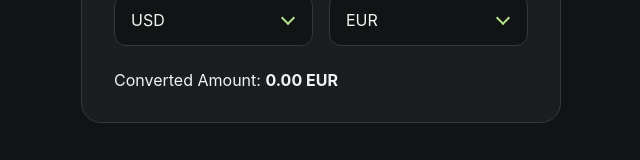
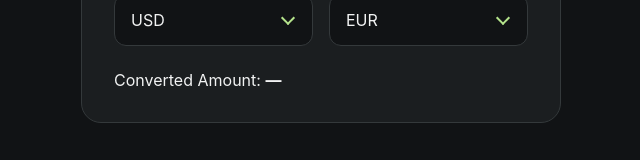
Before and after one commit to djimgon/fxflow, a React app in the folder frontend/: page / in a window 1280 px wide. Shown: the part 310-470 px from the top of the page, without its empty margins (319-959 px from the left). Built offline with nearby package versions, Linux system fonts and the light colour scheme; the HTML template or start-up script is replaced by a standard one.

Commit message:
Final Refactoring

```diff
--- a/frontend/src/components/CurrencyConverter.jsx
+++ b/frontend/src/components/CurrencyConverter.jsx
@@ -12,13 +12,11 @@ export function CurrencyConverter() {
     const handleAmountChange = (event) => {
         const value = event.target.value;
 
-        if (!/^\d*\.?\d*$/.test(value)) {
+        if (!/^[0-9]*\.?[0-9]*$/.test(value)) {
             return;
         }
 
-        const normalizedValue = value.replace(/^0+(?=\d)/, "");
-
-        setAmount(normalizedValue);
+        setAmount(value.replace(/^0+(?=\d)/, ""));
     };
 
     const handleIncrease = () => {
@@ -89,7 +87,9 @@ export function CurrencyConverter() {
                     <span>Converted Amount:&nbsp;</span>
 
                     <strong>
-                        {convertedAmount.amount.toFixed(2)} {toCurrency}
+                        {amount !== "" && amount !== "."
+                            ? `${convertedAmount.amount.toFixed(2)} ${toCurrency}`
+                            : "—"}
                     </strong>
                 </div>
             </form>
```
